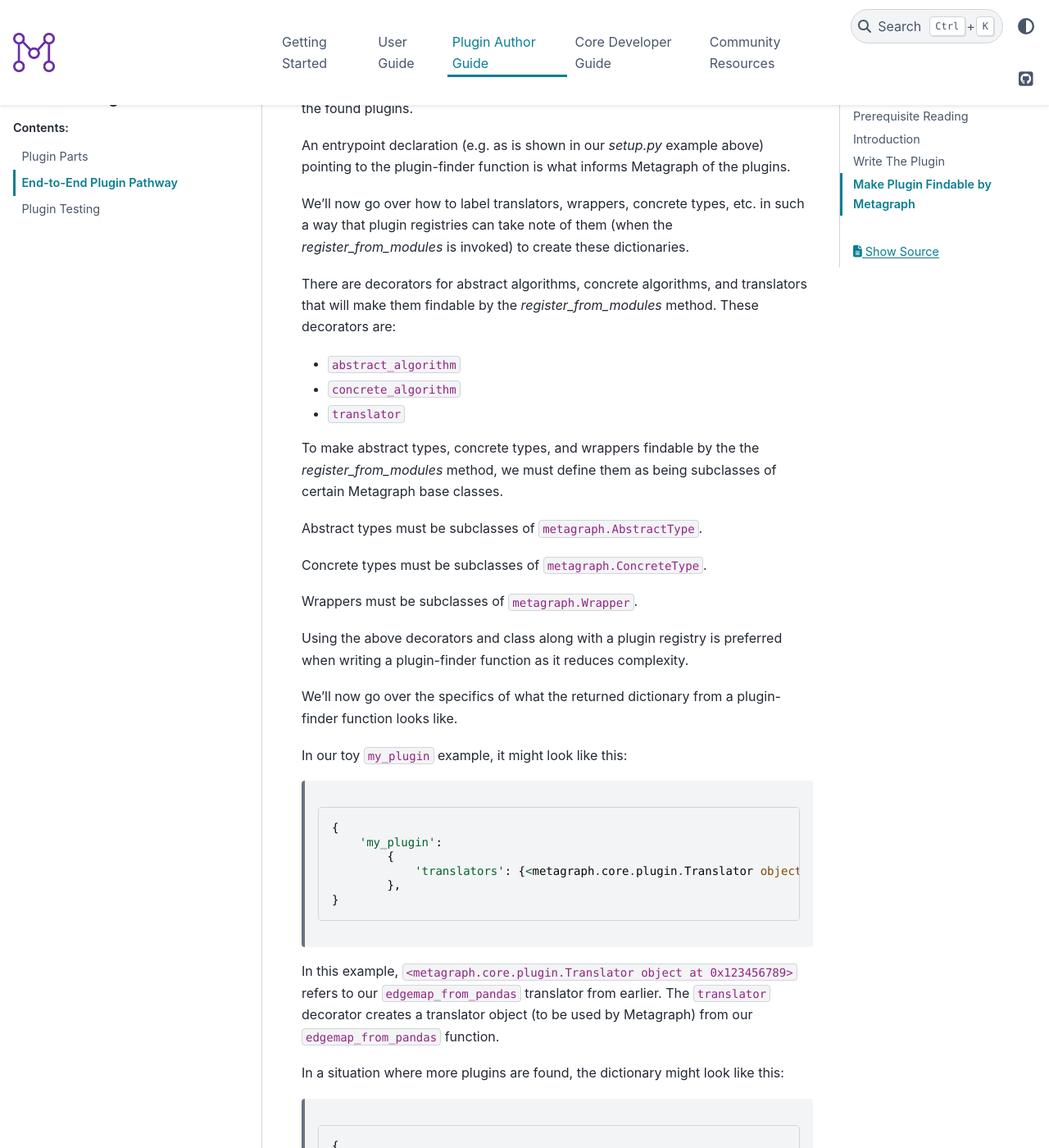
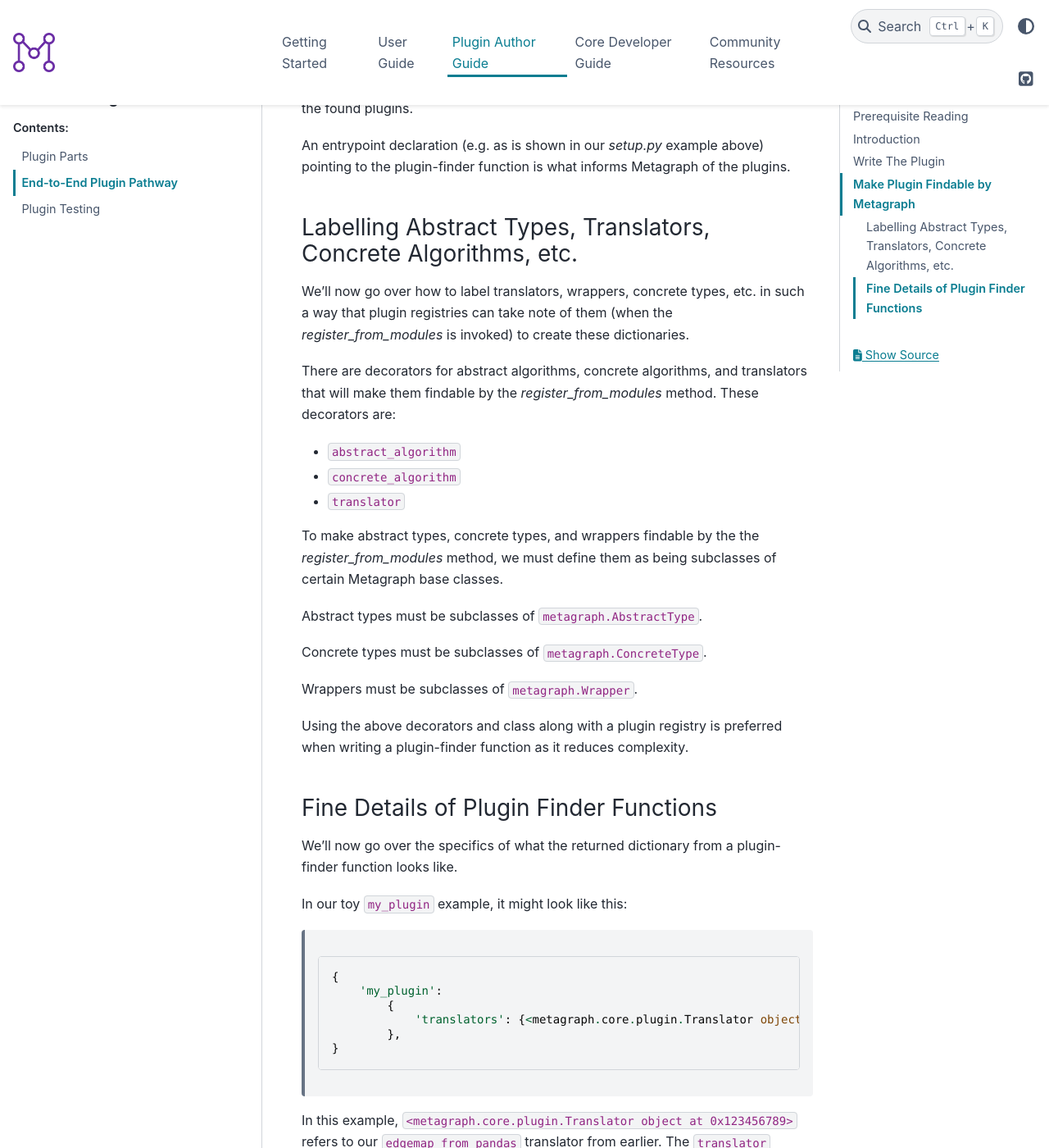
Before and after one commit to metagraph-dev/metagraph, a Sphinx documentation site: the page built from docs/plugin_author_guide/end_to_end_plugin_pathway.rst, in a window 1280 px wide and 1400 px high, scrolled down 3041 px. Shown: the whole window at 82% size. Built offline with Sphinx 7.4.7 and the PyData theme 0.15.4, drawn with Linux system fonts in a browser that asks for light colours.

Commit message:
Break up End-to-End Plugin Pathway into more sections
After having made changes to the End-to-End Plugin Pathway, I noticed that the text had become somewhat monolithic, so I broke up the tutorial into more sections.

```diff
--- a/docs/plugin_author_guide/end_to_end_plugin_pathway.rst
+++ b/docs/plugin_author_guide/end_to_end_plugin_pathway.rst
@@ -99,6 +99,9 @@ Plugin registries have a ``plugins`` attribute that is a dictionary describing a
 
 An entrypoint declaration (e.g. as is shown in our *setup.py* example above) pointing to the plugin-finder function is what informs Metagraph of the plugins.
 
+Labelling Abstract Types, Translators, Concrete Algorithms, etc.
+~~~~~~~~~~~~~~~~~~~~~~~~~~~~~~~~~~~~~~~~~~~~~~~~~~~~~~~~~~~~~~~~
+
 We'll now go over how to label translators, wrappers, concrete types, etc. in such a way that plugin registries can take note of them (when the *register_from_modules* is invoked) to create these dictionaries.
 
 There are decorators for abstract algorithms, concrete algorithms, and translators that will make them findable by the *register_from_modules* method. These decorators are:
@@ -116,6 +119,9 @@ Concrete types must be subclasses of ``metagraph.ConcreteType``.
 Wrappers must be subclasses of ``metagraph.Wrapper``.
 
 Using the above decorators and class along with a plugin registry is preferred when writing a plugin-finder function as it reduces complexity.
+
+Fine Details of Plugin Finder Functions
+~~~~~~~~~~~~~~~~~~~~~~~~~~~~~~~~~~~~~~~
 
 We'll now go over the specifics of what the returned dictionary from a plugin-finder function looks like.
 
```
